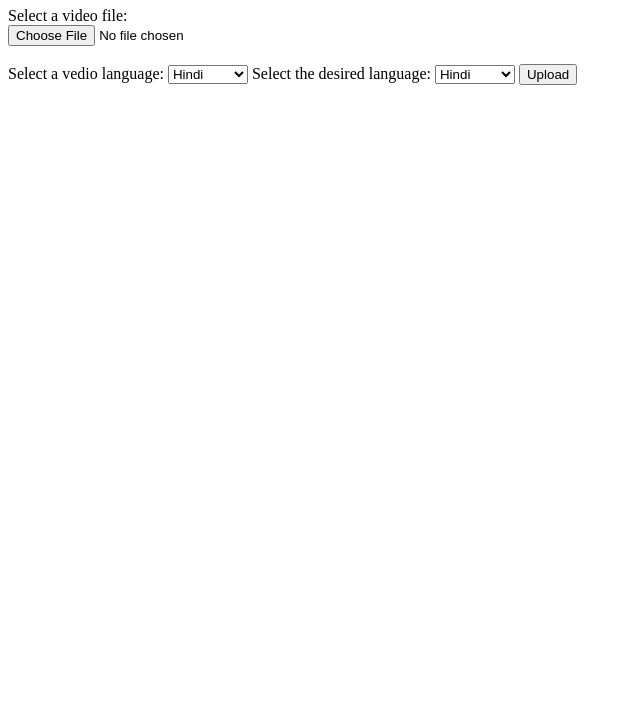
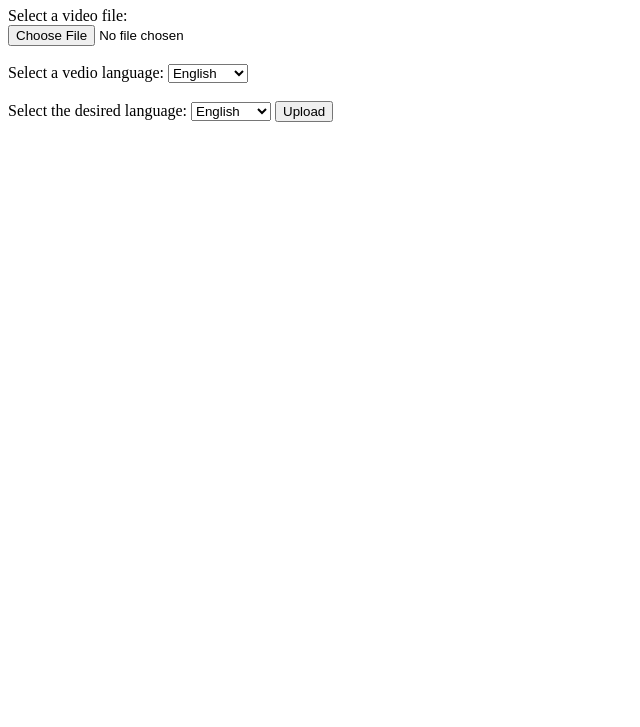
Before and after one commit to martial-sudo/innovate, a plain HTML site: page index.html in a window 1280 px wide. Shown: the part 73-800 px from the top of the page, without its empty margins (0-640 px from the left). Drawn offline with Linux system fonts and the light colour scheme.

Commit message:
Update index.html

```diff
--- a/index.html
+++ b/index.html
@@ -14,6 +14,7 @@
         <input type="file" id="video" name="video" accept="video/*"><br><br>
         <label for="languagei">Select a vedio language:</label>
         <select id="languagei" name="languagei">
+            <option value="en">English</option>
             <option value="hi">Hindi</option>
             <option value="es">Spanish</option>
             <option value="de">German</option>
@@ -21,9 +22,10 @@
             <option value="ko">Korean</option>
             <option value="it">Italian</option>
             <option value="ja">Japanese</option>
-        </select>
+        </select><br><br>
         <label for="languageo">Select the desired language:</label>
         <select id="languageo" name="languageo">
+            <option value="en">English</option>
             <option value="hi">Hindi</option>
             <option value="es">Spanish</option>
             <option value="de">German</option>
```
